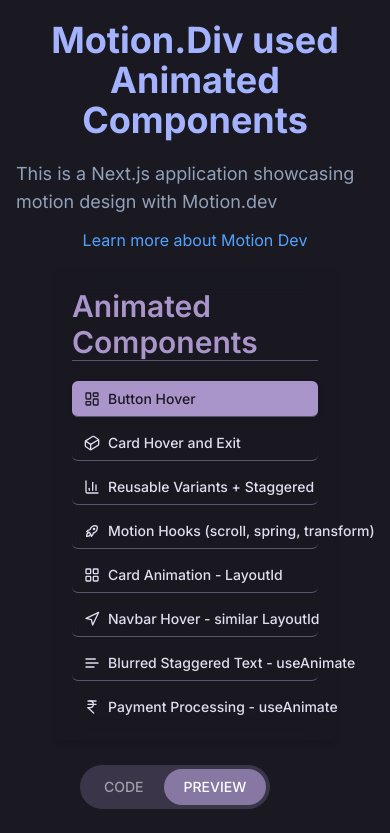
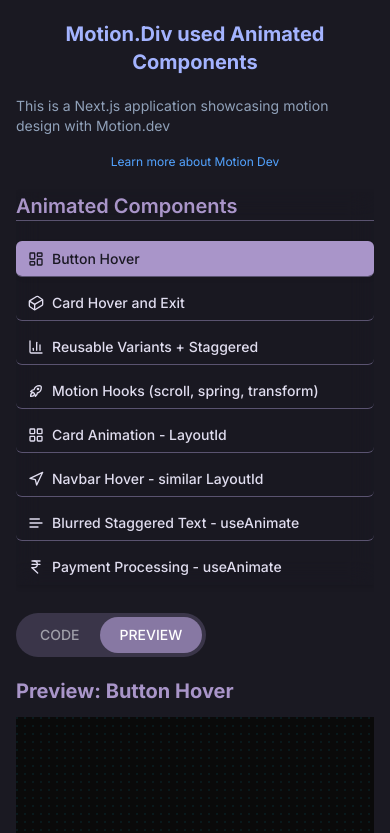
Before and after one commit to KanadShee-18/motion-animations, a Next.js app: page / in a window 390 px wide. Shown: the top 833 px of the page. Built offline with nearby package versions, Linux system fonts and the light colour scheme.

Commit message:
Make it responsive for mobile

```diff
--- a/app/globals.css
+++ b/app/globals.css
@@ -1,14 +1,15 @@
 @import "tailwindcss";
 @import "tw-animate-css";
+@import "tailwind-scrollbar-hide/v4";
 
 @custom-variant dark (&:is(.dark *));
 
 :root {
   --background: oklch(0.9777 0.0041 301.4256);
   --foreground: oklch(0.3651 0.0325 287.0807);
-  --card: oklch(1.0000 0 0);
+  --card: oklch(1 0 0);
   --card-foreground: oklch(0.3651 0.0325 287.0807);
-  --popover: oklch(1.0000 0 0);
+  --popover: oklch(1 0 0);
   --popover-foreground: oklch(0.3651 0.0325 287.0807);
   --primary: oklch(0.6104 0.0767 299.7335);
   --primary-foreground: oklch(0.9777 0.0041 301.4256);
@@ -25,8 +26,8 @@
   --ring: oklch(0.6104 0.0767 299.7335);
   --chart-1: oklch(0.6104 0.0767 299.7335);
   --chart-2: oklch(0.7889 0.0802 359.9375);
-  --chart-3: oklch(0.7321 0.0749 169.8670);
-  --chart-4: oklch(0.8540 0.0882 76.8292);
+  --chart-3: oklch(0.7321 0.0749 169.867);
+  --chart-4: oklch(0.854 0.0882 76.8292);
   --chart-5: oklch(0.7857 0.0645 258.0839);
   --sidebar: oklch(0.9554 0.0082 301.3541);
   --sidebar-foreground: oklch(0.3651 0.0325 287.0807);
@@ -34,7 +35,7 @@
   --sidebar-primary-foreground: oklch(0.9777 0.0041 301.4256);
   --sidebar-accent: oklch(0.7889 0.0802 359.9375);
   --sidebar-accent-foreground: oklch(0.3394 0.0441 1.7583);
-  --sidebar-border: oklch(0.8719 0.0198 302.1690);
+  --sidebar-border: oklch(0.8719 0.0198 302.169);
   --sidebar-ring: oklch(0.6104 0.0767 299.7335);
   --font-sans: Geist, sans-serif;
   --font-serif: "Lora", Georgia, serif;
@@ -42,41 +43,46 @@
   --radius: 0.5rem;
   --shadow-2xs: 1px 2px 5px 1px hsl(0 0% 0% / 0.03);
   --shadow-xs: 1px 2px 5px 1px hsl(0 0% 0% / 0.03);
-  --shadow-sm: 1px 2px 5px 1px hsl(0 0% 0% / 0.06), 1px 1px 2px 0px hsl(0 0% 0% / 0.06);
-  --shadow: 1px 2px 5px 1px hsl(0 0% 0% / 0.06), 1px 1px 2px 0px hsl(0 0% 0% / 0.06);
-  --shadow-md: 1px 2px 5px 1px hsl(0 0% 0% / 0.06), 1px 2px 4px 0px hsl(0 0% 0% / 0.06);
-  --shadow-lg: 1px 2px 5px 1px hsl(0 0% 0% / 0.06), 1px 4px 6px 0px hsl(0 0% 0% / 0.06);
-  --shadow-xl: 1px 2px 5px 1px hsl(0 0% 0% / 0.06), 1px 8px 10px 0px hsl(0 0% 0% / 0.06);
+  --shadow-sm: 1px 2px 5px 1px hsl(0 0% 0% / 0.06),
+    1px 1px 2px 0px hsl(0 0% 0% / 0.06);
+  --shadow: 1px 2px 5px 1px hsl(0 0% 0% / 0.06),
+    1px 1px 2px 0px hsl(0 0% 0% / 0.06);
+  --shadow-md: 1px 2px 5px 1px hsl(0 0% 0% / 0.06),
+    1px 2px 4px 0px hsl(0 0% 0% / 0.06);
+  --shadow-lg: 1px 2px 5px 1px hsl(0 0% 0% / 0.06),
+    1px 4px 6px 0px hsl(0 0% 0% / 0.06);
+  --shadow-xl: 1px 2px 5px 1px hsl(0 0% 0% / 0.06),
+    1px 8px 10px 0px hsl(0 0% 0% / 0.06);
   --shadow-2xl: 1px 2px 5px 1px hsl(0 0% 0% / 0.15);
 }
 
 .dark {
   --background: oklch(0.2166 0.0215 292.8474);
-  --foreground: oklch(0.9053 0.0245 293.5570);
+  --foreground: oklch(0.9053 0.0245 293.557);
   --card: oklch(0.2544 0.0301 292.7315);
-  --card-foreground: oklch(0.9053 0.0245 293.5570);
+  --card-foreground: oklch(0.9053 0.0245 293.557);
   --popover: oklch(0.2544 0.0301 292.7315);
-  --popover-foreground: oklch(0.9053 0.0245 293.5570);
+  --popover-foreground: oklch(0.9053 0.0245 293.557);
   --primary: oklch(0.7058 0.0777 302.0489);
   --primary-foreground: oklch(0.2166 0.0215 292.8474);
   --secondary: oklch(0.4604 0.0472 295.5578);
-  --secondary-foreground: oklch(0.9053 0.0245 293.5570);
-  --muted: oklch(0.2560 0.0320 294.8380);
+  --secondary-foreground: oklch(0.9053 0.0245 293.557);
+  --muted: oklch(0.256 0.032 294.838);
   --muted-foreground: oklch(0.6974 0.0282 300.0614);
   --accent: oklch(0.3181 0.0321 308.6149);
   --accent-foreground: oklch(0.8391 0.0692 2.6681);
-  --destructive: oklch(0.6875 0.1420 21.4566);
+  --destructive: oklch(0.6875 0.142 21.4566);
   --destructive-foreground: oklch(0.2166 0.0215 292.8474);
   --border: oklch(0.3063 0.0359 293.3367);
   --input: oklch(0.2847 0.0346 291.2726);
   --ring: oklch(0.7058 0.0777 302.0489);
   --chart-1: oklch(0.7058 0.0777 302.0489);
   --chart-2: oklch(0.8391 0.0692 2.6681);
-  --chart-3: oklch(0.7321 0.0749 169.8670);
-  --chart-4: oklch(0.8540 0.0882 76.8292);
+  --chart-3: oklch(0.7321 0.0749 169.867);
+  --chart-4: oklch(0.854 0.0882 76.8292);
   --chart-5: oklch(0.7857 0.0645 258.0839);
-  --sidebar: oklch(0.1985 0.0200 293.6639);
-  --sidebar-foreground: oklch(0.9053 0.0245 293.5570);
+  --sidebar: oklch(0.1985 0.02 293.6639);
+  --sidebar-foreground: oklch(0.9053 0.0245 293.557);
   --sidebar-primary: oklch(0.7058 0.0777 302.0489);
   --sidebar-primary-foreground: oklch(0.2166 0.0215 292.8474);
   --sidebar-accent: oklch(0.3181 0.0321 308.6149);
@@ -89,11 +95,16 @@
   --radius: 0.5rem;
   --shadow-2xs: 1px 2px 5px 1px hsl(0 0% 0% / 0.03);
   --shadow-xs: 1px 2px 5px 1px hsl(0 0% 0% / 0.03);
-  --shadow-sm: 1px 2px 5px 1px hsl(0 0% 0% / 0.06), 1px 1px 2px 0px hsl(0 0% 0% / 0.06);
-  --shadow: 1px 2px 5px 1px hsl(0 0% 0% / 0.06), 1px 1px 2px 0px hsl(0 0% 0% / 0.06);
-  --shadow-md: 1px 2px 5px 1px hsl(0 0% 0% / 0.06), 1px 2px 4px 0px hsl(0 0% 0% / 0.06);
-  --shadow-lg: 1px 2px 5px 1px hsl(0 0% 0% / 0.06), 1px 4px 6px 0px hsl(0 0% 0% / 0.06);
-  --shadow-xl: 1px 2px 5px 1px hsl(0 0% 0% / 0.06), 1px 8px 10px 0px hsl(0 0% 0% / 0.06);
+  --shadow-sm: 1px 2px 5px 1px hsl(0 0% 0% / 0.06),
+    1px 1px 2px 0px hsl(0 0% 0% / 0.06);
+  --shadow: 1px 2px 5px 1px hsl(0 0% 0% / 0.06),
+    1px 1px 2px 0px hsl(0 0% 0% / 0.06);
+  --shadow-md: 1px 2px 5px 1px hsl(0 0% 0% / 0.06),
+    1px 2px 4px 0px hsl(0 0% 0% / 0.06);
+  --shadow-lg: 1px 2px 5px 1px hsl(0 0% 0% / 0.06),
+    1px 4px 6px 0px hsl(0 0% 0% / 0.06);
+  --shadow-xl: 1px 2px 5px 1px hsl(0 0% 0% / 0.06),
+    1px 8px 10px 0px hsl(0 0% 0% / 0.06);
   --shadow-2xl: 1px 2px 5px 1px hsl(0 0% 0% / 0.15);
 }
 
--- a/app/page.tsx
+++ b/app/page.tsx
@@ -4,23 +4,23 @@
   return (
     <div className="relative text-white overflow-x-hidden scroll-smooth">
       <div className="flex flex-col items-center justify-center gap-y-3 py-5 ">
-        <h1 className="text-4xl md:text-5xl text-indigo-300 font-bold text-center">
+        <h1 className="text-xl sm:text-4xl md:text-5xl text-indigo-300 font-bold text-center">
           Motion.Div used Animated Components
         </h1>
-        <p className="mt-2 text-lg text-slate-400">
+        <p className="mt-2 text-sm md:text-lg text-slate-400">
           This is a Next.js application showcasing motion design with Motion.dev
         </p>
         <div>
           <a
             target="_blank"
             href="https://motion.dev"
-            className="text-blue-400 hover:underline"
+            className="text-blue-400 text-xs md:text-base hover:underline"
           >
             Learn more about Motion Dev
           </a>
         </div>
       </div>
-      <div className="px-10">
+      <div className="md:px-10">
         <SectionNav />
       </div>
     </div>
--- a/components/section-nav.tsx
+++ b/components/section-nav.tsx
@@ -29,8 +29,8 @@
   const [activeTab, setActiveTab] = useState<"code" | "preview">("preview");
   return (
     <div className="relative w-full lg:max-w-4xl mx-auto">
-      <aside className="w-full min-h-full md:border-b border-indigo-900 p-4 bg-background/5 backdrop-blur-md shadow-md space-y-2 divide-y divide-secondary flex flex-col lg::flex-row lg:flex-wrap">
-        <h2 className="mb-5 text-primary text-3xl font-semibold">
+      <aside className="w-full min-h-full md:border-b border-indigo-900 bg-background/5 backdrop-blur-md shadow-md space-y-2 divide-y divide-secondary flex flex-col lg::flex-row lg:flex-wrap">
+        <h2 className="mb-5 text-primary md:text-3xl text-xl font-semibold">
           Animated Components{" "}
         </h2>
         {NAV_ITEMS.map((section, index) => (
@@ -42,7 +42,7 @@
               setActiveComponent(section);
             }}
             className={cn(
-              `flex items-center justify-start text-sm group
+              `flex items-center justify-start scrollbar-hide overflow-x-hidden text-sm group
              `,
               activeIndex !== index && "text-secondary-foreground"
             )}
@@ -54,8 +54,8 @@
           </Button>
         ))}
       </aside>
-      <main className="p-6 flex-1 pb-20">
-        <div className="flex items-center w-fit p-1 rounded-full mb-5 bg-secondary/50">
+      <main className=" flex-1 pb-20">
+        <div className="flex items-center w-fit p-1 rounded-full mb-5 bg-secondary/50 mt-7">
           <button
             onClick={() => setActiveTab("code")}
             className={cn(
@@ -98,7 +98,7 @@
 
           {activeComponent && activeTab === "preview" && (
             <div className="flex flex-col gap-y-3">
-              <h2 className="text-3xl text-primary font-bold">
+              <h2 className="text-xl md:text-3xl text-primary font-bold">
                 Preview: {activeComponent.name}
               </h2>
               <div>{activeComponent.preview}</div>
--- a/package.json
+++ b/package.json
@@ -21,7 +21,8 @@
     "react": "^19.0.0",
     "react-dom": "^19.0.0",
     "react-syntax-highlighter": "^15.6.1",
-    "tailwind-merge": "^3.3.1"
+    "tailwind-merge": "^3.3.1",
+    "tailwind-scrollbar-hide": "^4.0.0"
   },
   "devDependencies": {
     "@eslint/eslintrc": "^3",
```
Also changed, not shown: 1 other file (tests, documents, lock files or other folders).
